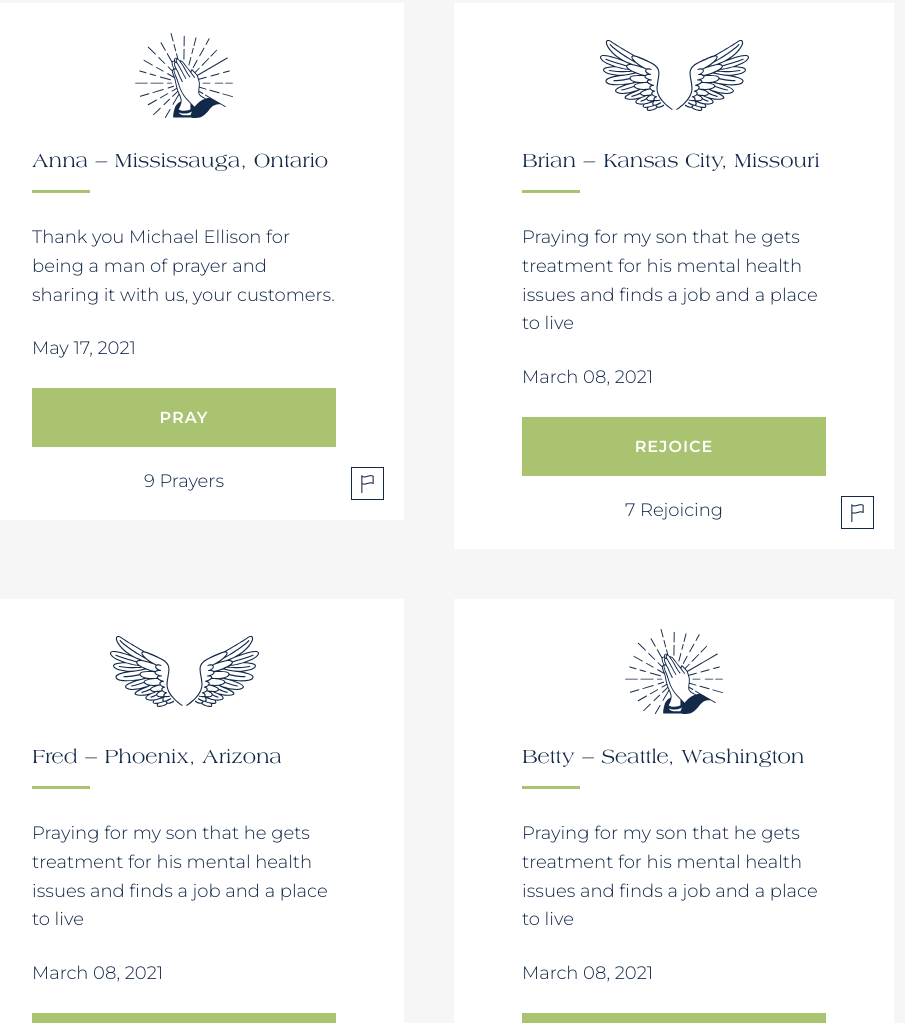
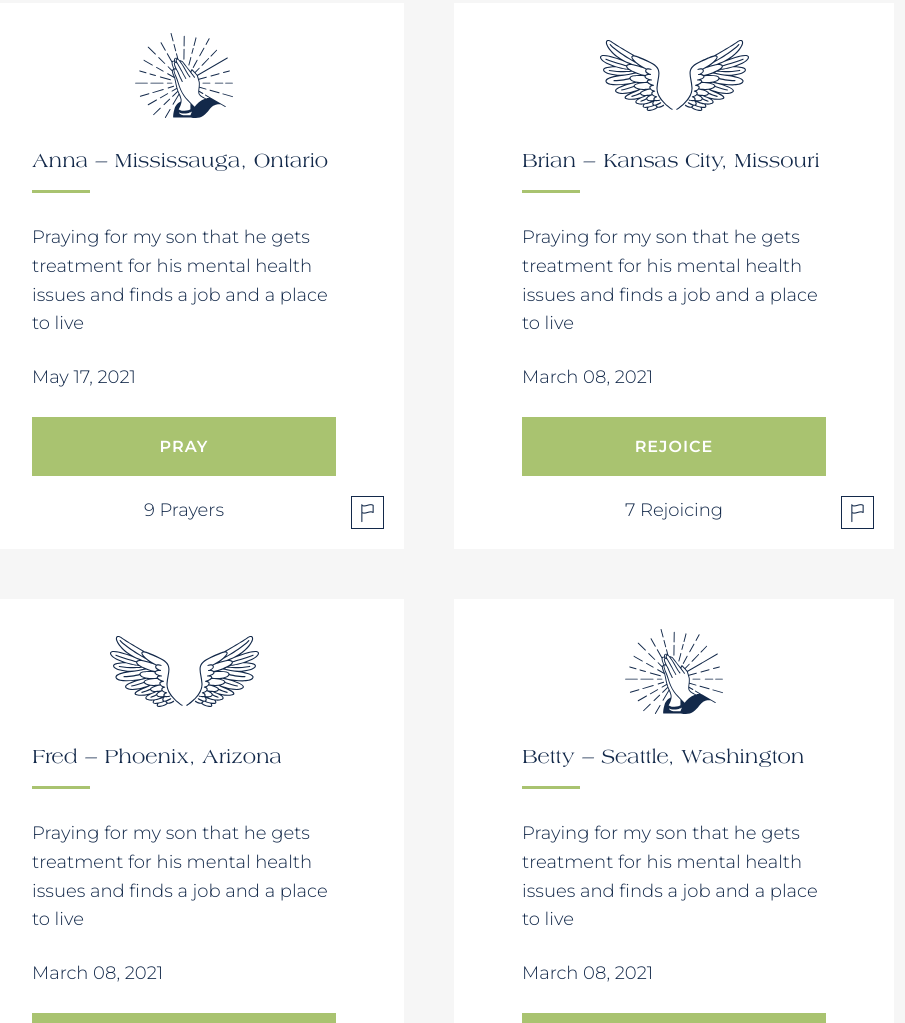
Before and after one commit to dr0n508/just-to-pray-v2, a website: page app/index.html in a window 1280 px wide. Shown: the part 3802-4825 px from the top of the page, without its empty margins (211-1116 px from the left). Drawn offline with nearby package versions, Linux system fonts and the light colour scheme; a script that the page names is missing; some icons are missing; files whose address does not match are found by name.

Commit message:
bug with height

```diff
--- a/app/index.html
+++ b/app/index.html
@@ -256,7 +256,9 @@
                       <img src="img/icons/01.svg" alt="">
                     </div>
                     <h3 class="h3-underline name-prayer">Anna – Mississauga, Ontario</h3>
-                    <p>Thank you Michael Ellison for being a man of prayer and sharing it with us, your customers.</p>
+                    <p>Praying for my son that he gets treatment for his
+                      mental health issues and finds a job and a place to
+                      live</p>
                     <p class="date">May 17, 2021</p>
                     <button class="btn-color" onclick="return countPrayer(this)" data-count="0">Pray</button>
                   </div>
```
Also changed, not shown: app/_home.html (+3 -1 lines).
